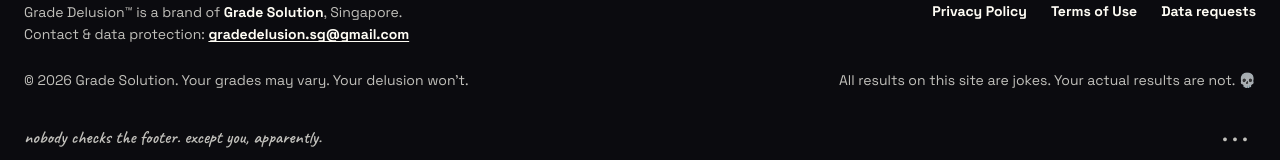
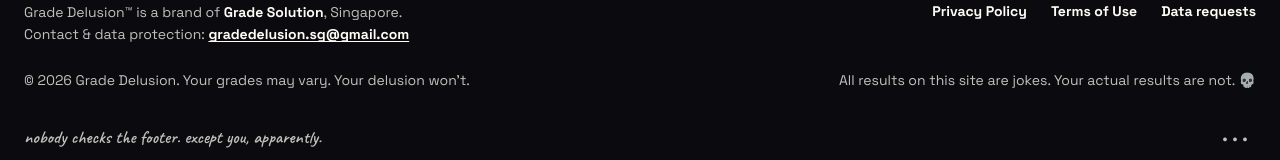
Before and after one commit to BraydenFoo1/grade-delusion, a Next.js app: page / in a window 1280 px wide. Shown: the part 10942-11102 px from the top of the page. Built offline with nearby package versions, Linux system fonts and the light colour scheme.

Commit message:
Update Footer.tsx

```diff
--- a/components/Footer.tsx
+++ b/components/Footer.tsx
@@ -110,7 +110,7 @@ export default function Footer() {
 
         <div className="mt-6 flex flex-col gap-3 text-sm text-paper/75 sm:flex-row sm:justify-between">
           <p>
-            © {new Date().getFullYear()} {business.legalName}. Your grades may vary. Your delusion won&apos;t.
+            © {new Date().getFullYear()} Grade Delusion. Your grades may vary. Your delusion won&apos;t.
           </p>
           <p>All results on this site are jokes. Your actual results are not. 💀</p>
         </div>
```
